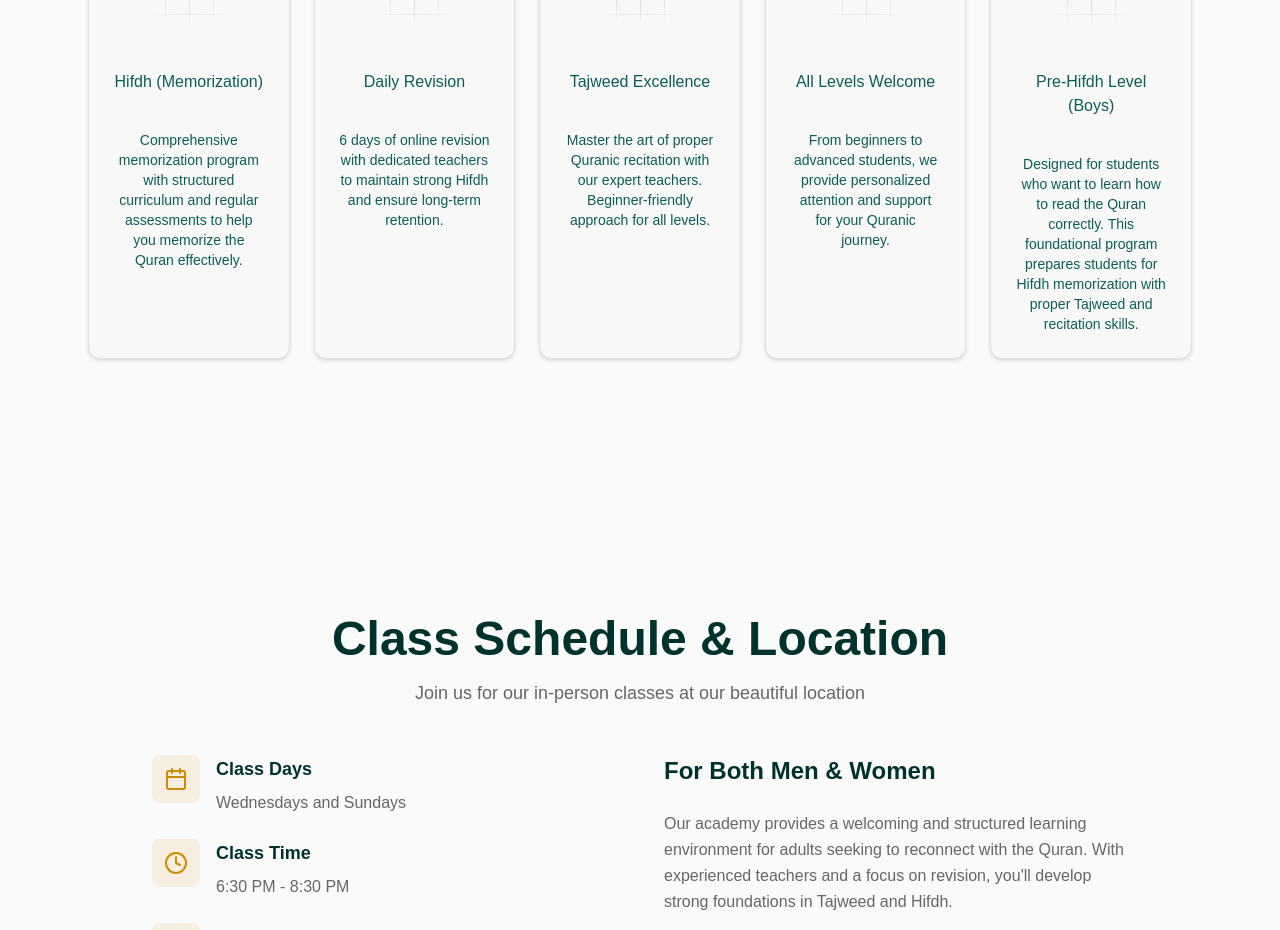
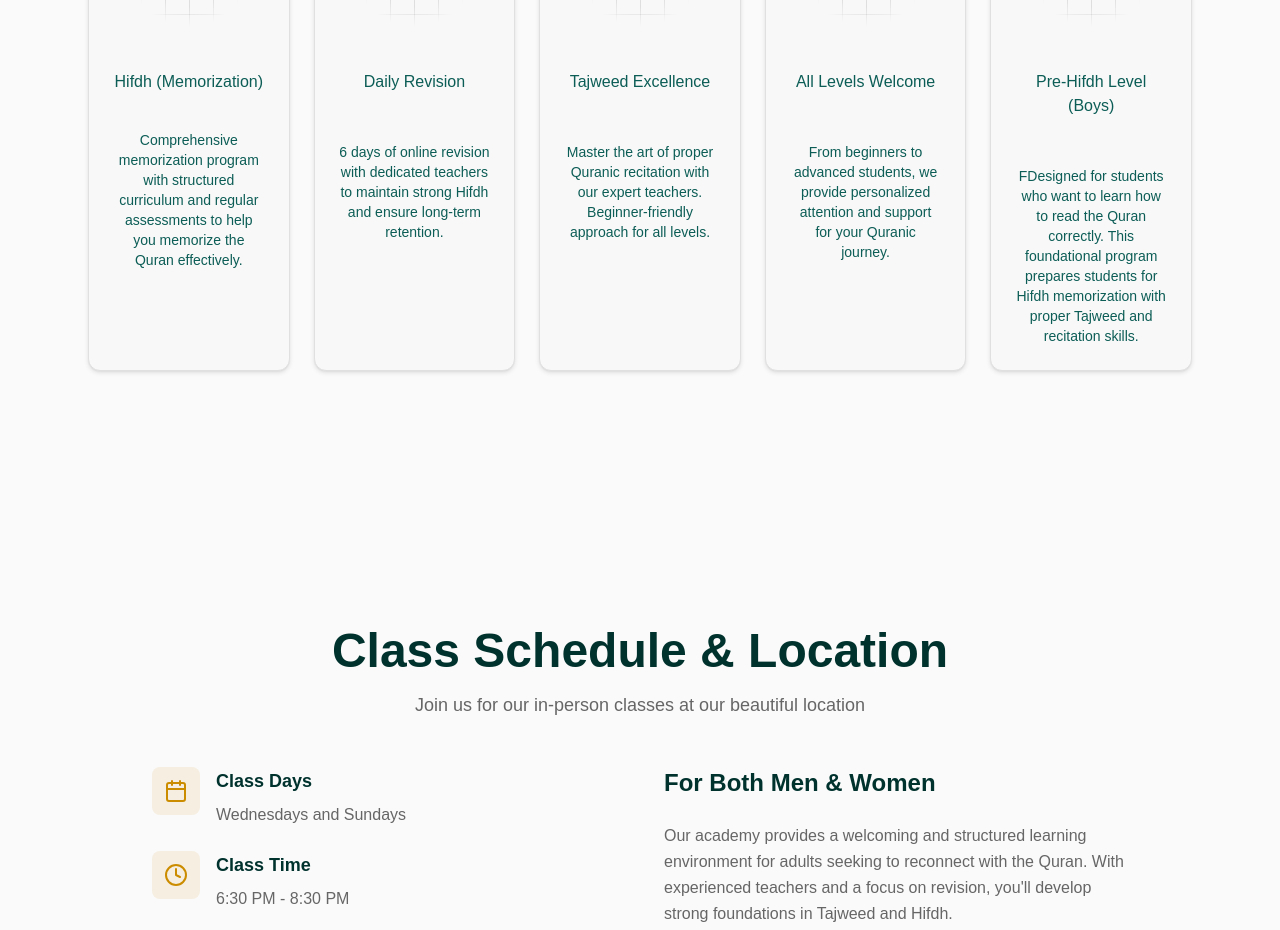
Before and after one commit to faysalabdi/hamalatulquran-app, a Next.js app: page / in a window 1280 px wide. Shown: the part 2500-3430 px from the top of the page. Built offline with nearby package versions, Linux system fonts and the light colour scheme.

Commit message:
Update Features component to enhance text spacing and readability
- Adjusted paragraph classes in CardContent to improve spacing and visual hierarchy.
- Ensured consistent text presentation across all program cards for better user experience.

```diff
--- a/components/features-1.tsx
+++ b/components/features-1.tsx
@@ -41,7 +41,7 @@ export default function Features() {
                         </CardHeader>
 
                         <CardContent>
-                            <p className="text-sm">6 days of online revision with dedicated teachers to maintain strong Hifdh and ensure long-term retention.</p>
+                            <p className="mt-3 text-sm">6 days of online revision with dedicated teachers to maintain strong Hifdh and ensure long-term retention.</p>
                         </CardContent>
                     </Card>
 
@@ -58,7 +58,7 @@ export default function Features() {
                         </CardHeader>
 
                         <CardContent>
-                            <p className="text-sm">Master the art of proper Quranic recitation with our expert teachers. Beginner-friendly approach for all levels.</p>
+                            <p className="mt-3 text-sm">Master the art of proper Quranic recitation with our expert teachers. Beginner-friendly approach for all levels.</p>
                         </CardContent>
                     </Card>
 
@@ -75,14 +75,13 @@ export default function Features() {
                         </CardHeader>
 
                         <CardContent>
-                            <p className="text-sm">From beginners to advanced students, we provide personalized attention and support for your Quranic journey.</p>
+                            <p className="mt-3 text-sm">From beginners to advanced students, we provide personalized attention and support for your Quranic journey.</p>
                         </CardContent>
                     </Card>
-
                     <Card className="group shadow-zinc-950/5">
                         <CardHeader className="pb-3">
                             <CardDecorator>
-                                <GraduationCap
+                            <GraduationCap
                                     className="size-6"
                                     aria-hidden
                                 />
@@ -92,9 +91,10 @@ export default function Features() {
                         </CardHeader>
 
                         <CardContent>
-                            <p className="text-sm">Designed for students who want to learn how to read the Quran correctly. This foundational program prepares students for Hifdh memorization with proper Tajweed and recitation skills.</p>
+                            <p className="mt-3 text-sm">FDesigned for students who want to learn how to read the Quran correctly. This foundational program prepares students for Hifdh memorization with proper Tajweed and recitation skills.</p>
                         </CardContent>
                     </Card>
+
                 </div>
             </div>
         </section>
```
